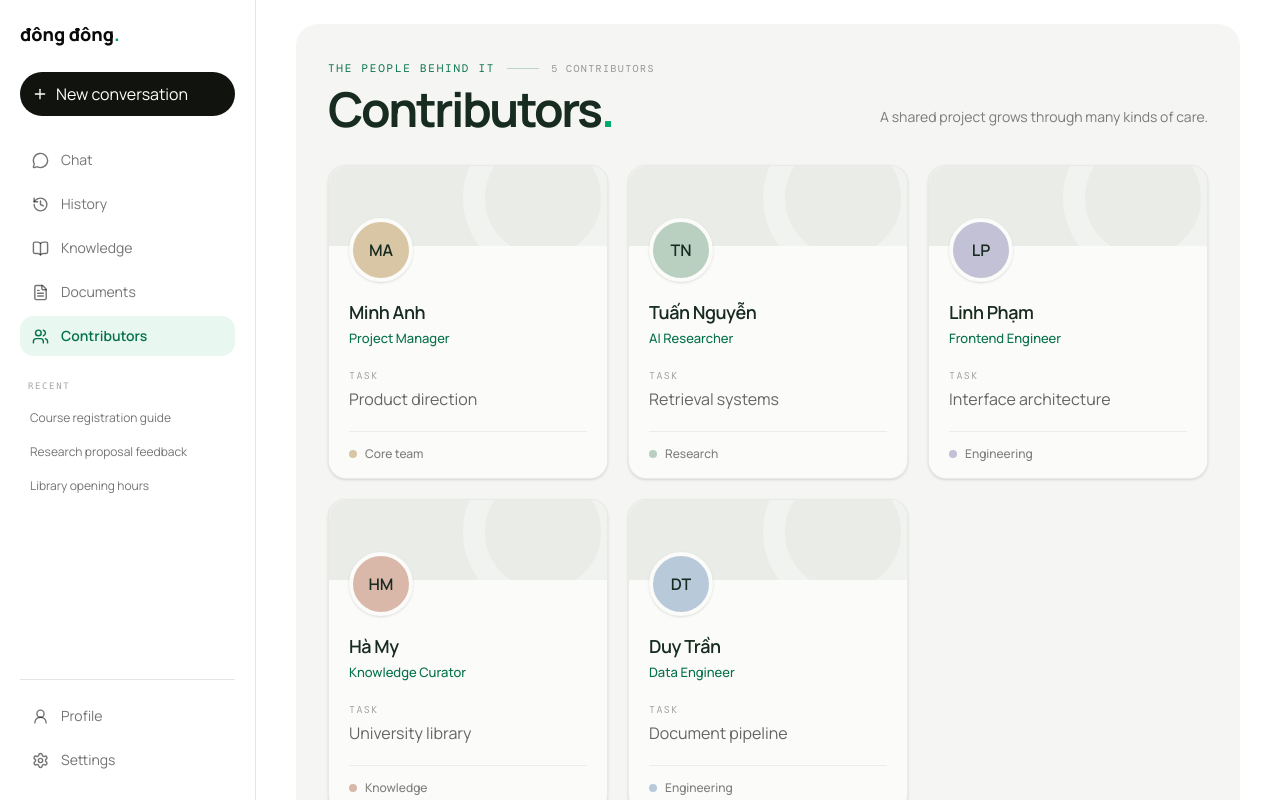
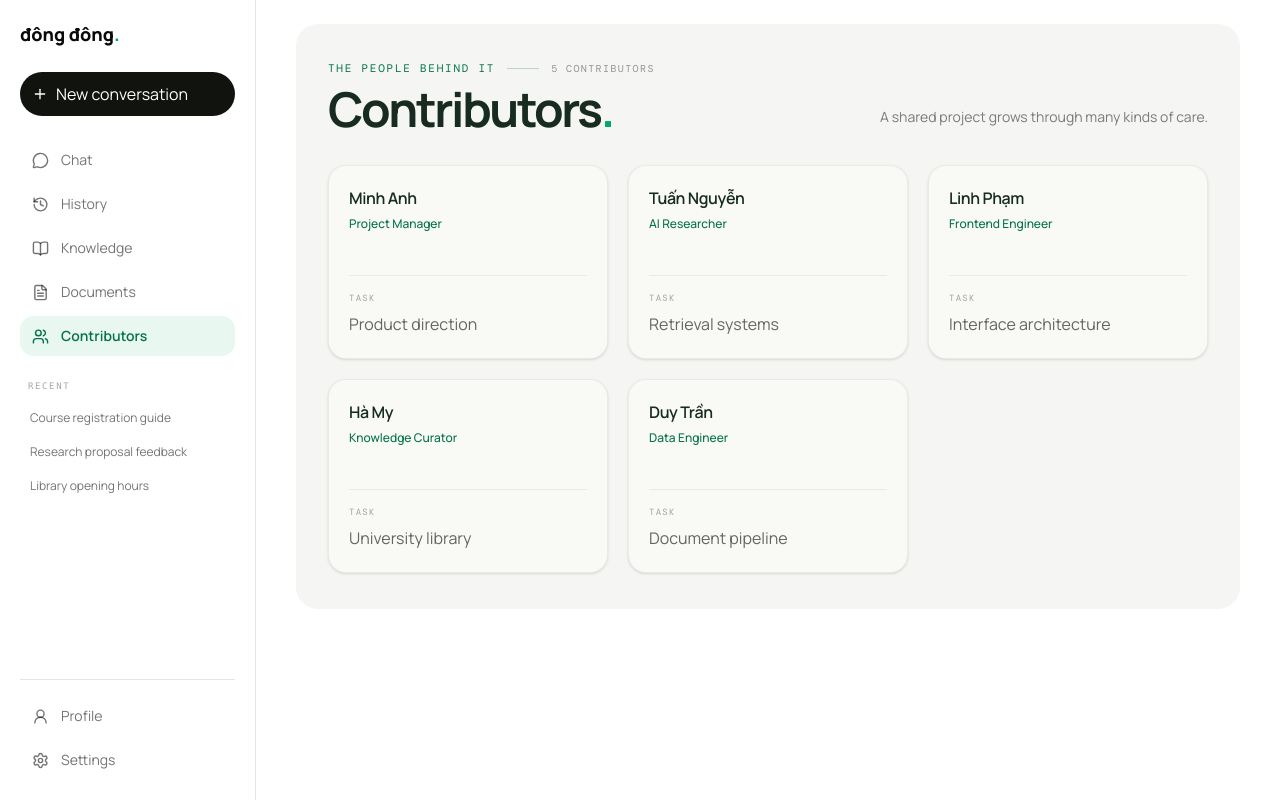
Before and after one commit to IT-UPD-Org/AI_Dong_Dong_FE, a React (Vite) app: page /contributors in a window 1280 px wide. Built offline with nearby package versions, Linux system fonts and the light colour scheme.

Commit message:
redesign contributor cards for consistent scaling

```diff
--- a/src/pages/ContributorsPage.tsx
+++ b/src/pages/ContributorsPage.tsx
@@ -43,54 +43,40 @@ export function ContributorsPage() {
         {contributors.map((contributor) => (
           <article
             key={contributor.id}
-            className="group relative isolate min-w-0 rounded-2xl border border-black/[.07] bg-[#fbfbf9] shadow-sm transition duration-300 hover:border-black/10 hover:shadow-xl motion-safe:hover:-translate-y-1 motion-reduce:transition-none"
+            className="group relative isolate min-w-0 rounded-2xl border border-black/[.06] bg-[#f9f9f6] shadow-sm transition duration-300 hover:border-black/10 hover:shadow-lg motion-safe:hover:-translate-y-1 motion-reduce:transition-none"
           >
             <span
               aria-hidden="true"
-              className="absolute inset-x-6 top-0 z-10 h-0.5 origin-left scale-x-0 rounded-full transition-transform duration-500 ease-out group-hover:scale-x-100"
-              style={{ backgroundColor: contributor.color }}
+              className="absolute inset-0 rounded-2xl bg-[#e8f2ed] opacity-0 transition-opacity duration-300 group-hover:opacity-100"
             />
-            <div
+            <span
               aria-hidden="true"
-              className="relative h-20 overflow-hidden rounded-t-2xl bg-[#e9ece7]"
-            >
-              <span
-                className="absolute inset-0 opacity-0 transition-opacity duration-500 group-hover:opacity-30"
-                style={{ backgroundColor: contributor.color }}
-              />
-              <span className="absolute -right-4 -top-12 size-40 rounded-full border-[22px] border-white/35 transition-transform duration-500 ease-out motion-safe:group-hover:translate-x-3 motion-safe:group-hover:translate-y-3 motion-safe:group-hover:scale-105" />
-            </div>
+              className="absolute inset-x-5 top-0 z-20 h-px origin-left scale-x-0 bg-[#69a888] transition-transform duration-500 ease-out group-hover:scale-x-100"
+            />
 
-            <div className="relative flex min-h-52 flex-col px-5 pb-4">
-              <div
-                aria-hidden="true"
-                className="-mt-7 flex size-16 items-center justify-center rounded-full border-4 border-[#fbfbf9] text-base font-semibold text-[#172b21] shadow-sm transition duration-300 ease-out group-hover:-translate-y-1 group-hover:shadow-md"
-                style={{ backgroundColor: contributor.color }}
-              >
-                {contributor.initials}
+            <div className="relative z-10 flex min-h-48 flex-col p-5">
+              <div className="flex-1">
+                <h2 className="break-words text-base font-semibold tracking-tight text-[#172b21] transition-colors duration-300 group-hover:text-[#04714a]">
+                  {contributor.name}
+                </h2>
+                <p className="mt-1 text-xs font-medium leading-5 text-[#04714a]">
+                  {contributor.role}
+                </p>
               </div>
 
-              <div className="mt-4 flex-1">
-                <h2 className="break-words text-lg font-semibold tracking-tight text-[#172b21] transition-colors duration-300 group-hover:text-[#04714a]">
-                  {contributor.name}
-                </h2>
-                <p className="mt-0.5 text-[13px] font-medium leading-5 text-[#04714a]">
-                  {contributor.role}
+              <div className="group/task relative mt-7 border-t border-black/[.06] pt-4">
+                <p className="mono mb-1 text-[9px] uppercase tracking-[.14em] text-black/35">
+                  Task
                 </p>
-
-                <div className="group/task relative mt-5 w-full">
-                  <p className="mono mb-1 text-[10px] uppercase tracking-[.14em] text-black/35">
-                    Task
-                  </p>
                   <button
                     type="button"
                     aria-haspopup="dialog"
                     aria-describedby={`contributor-preview-${contributor.id}`}
                     onClick={() => openDetails(contributor)}
-                    className="flex w-full items-center justify-between gap-2 rounded-md text-left text-[13px] leading-6 text-black/60 transition-colors hover:text-[#04714a] focus-visible:outline-2 focus-visible:outline-offset-4 focus-visible:outline-[#04714a]"
+                    className="flex w-full items-center justify-between gap-3 rounded-md text-left text-[13px] leading-6 text-black/60 transition-colors hover:text-[#04714a] focus-visible:outline-2 focus-visible:outline-offset-4 focus-visible:outline-[#04714a]"
                   >
                     <span className="truncate">{contributor.contribution}</span>
-                    <span aria-hidden="true" className="shrink-0 -translate-x-1 opacity-0 transition duration-200 group-hover/task:translate-x-0 group-hover/task:opacity-100">
+                    <span aria-hidden="true" className="flex size-7 shrink-0 items-center justify-center rounded-full border border-black/[.06] bg-white/70 text-xs opacity-0 transition duration-200 group-hover/task:bg-[#04714a] group-hover/task:text-white group-hover/task:opacity-100">
                       ↗
                     </span>
                   </button>
@@ -98,34 +84,25 @@ export function ContributorsPage() {
                   <div
                     id={`contributor-preview-${contributor.id}`}
                     role="tooltip"
-                    className="pointer-events-none absolute bottom-[calc(100%+8px)] left-0 z-20 w-60 translate-y-1 rounded-xl border border-black/[.07] bg-white p-4 opacity-0 shadow-lg transition duration-150 group-hover/task:translate-y-0 group-hover/task:opacity-100"
+                    className="pointer-events-none absolute bottom-[calc(100%+10px)] left-0 z-30 w-64 translate-y-1 rounded-xl border border-black/[.06] bg-[#fdfdfb] p-4 opacity-0 shadow-xl transition duration-150 group-hover/task:translate-y-0 group-hover/task:opacity-100"
                   >
-                    <p className="text-xs font-semibold text-[#172b21]">Quick view</p>
-                    <div className="mt-3 space-y-2 text-xs">
+                    <p className="text-sm font-semibold text-[#172b21]">{contributor.name}</p>
+                    <p className="mt-0.5 text-xs text-[#04714a]">{contributor.role}</p>
+                    <div className="mt-3 space-y-2 border-t border-black/[.06] pt-3 text-xs">
                       <p className="flex justify-between gap-3">
                         <span className="text-black/45">Team</span>
                         <span className="font-medium">{contributor.team}</span>
                       </p>
                       <p className="flex justify-between gap-3">
-                        <span className="text-black/45">Position</span>
-                        <span className="font-medium">{contributor.role}</span>
+                        <span className="text-black/45">Task</span>
+                        <span className="text-right font-medium">{contributor.contribution}</span>
                       </p>
                     </div>
                     <p className="mt-3 border-t border-black/[.06] pt-3 text-[11px] text-[#04714a]">
                       Click to view full details
                     </p>
                   </div>
-                </div>
               </div>
-
-              <p className="mt-5 flex items-center gap-2 border-t border-black/[.06] pt-3.5 text-xs font-medium text-black/50">
-                <span
-                  aria-hidden="true"
-                  className="size-2 rounded-full transition-transform duration-300 group-hover:scale-125"
-                  style={{ backgroundColor: contributor.color }}
-                />
-                {contributor.team}
-              </p>
             </div>
           </article>
         ))}
@@ -142,10 +119,7 @@ export function ContributorsPage() {
       >
         {selected && (
           <>
-            <div
-              className="relative h-24 overflow-hidden"
-              style={{ backgroundColor: selected.color }}
-            >
+            <div className="relative h-24 overflow-hidden bg-[#dfece5]">
               <span aria-hidden="true" className="absolute -right-5 -top-16 size-52 rounded-full border-[28px] border-white/20" />
               <button
                 type="button"
@@ -161,8 +135,7 @@ export function ContributorsPage() {
             <div className="relative px-7 pb-8">
               <span
                 aria-hidden="true"
-                className="-mt-9 flex size-[72px] items-center justify-center rounded-full border-[5px] border-white text-xl font-semibold shadow-sm"
-                style={{ backgroundColor: selected.color }}
+                className="-mt-9 flex size-[72px] items-center justify-center rounded-full border-[5px] border-[#fbfbf9] bg-[#c9ded2] text-xl font-semibold shadow-sm"
               >
                 {selected.initials}
               </span>
```
